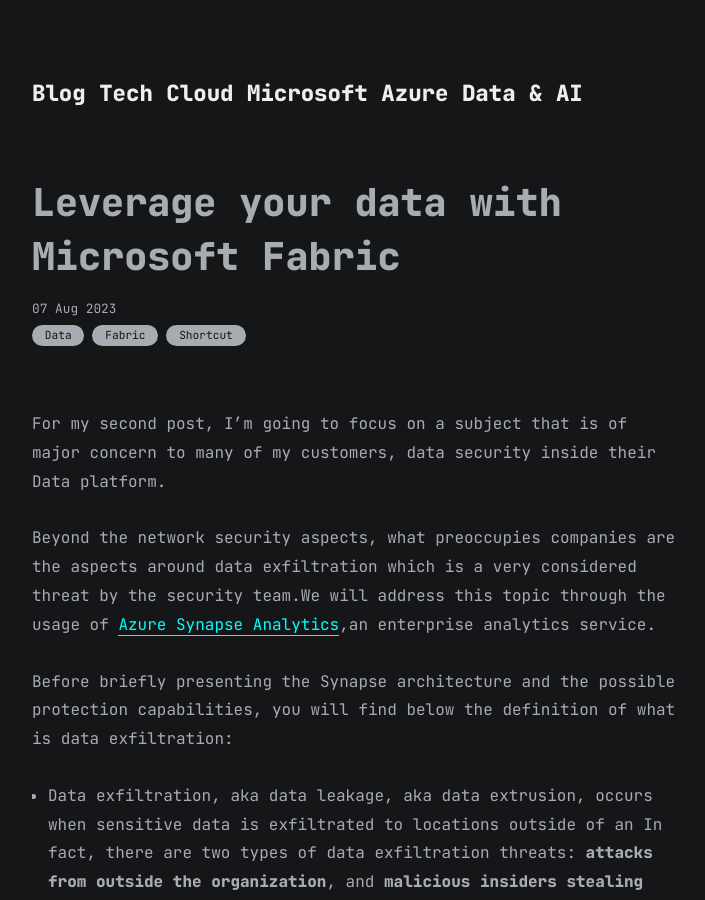
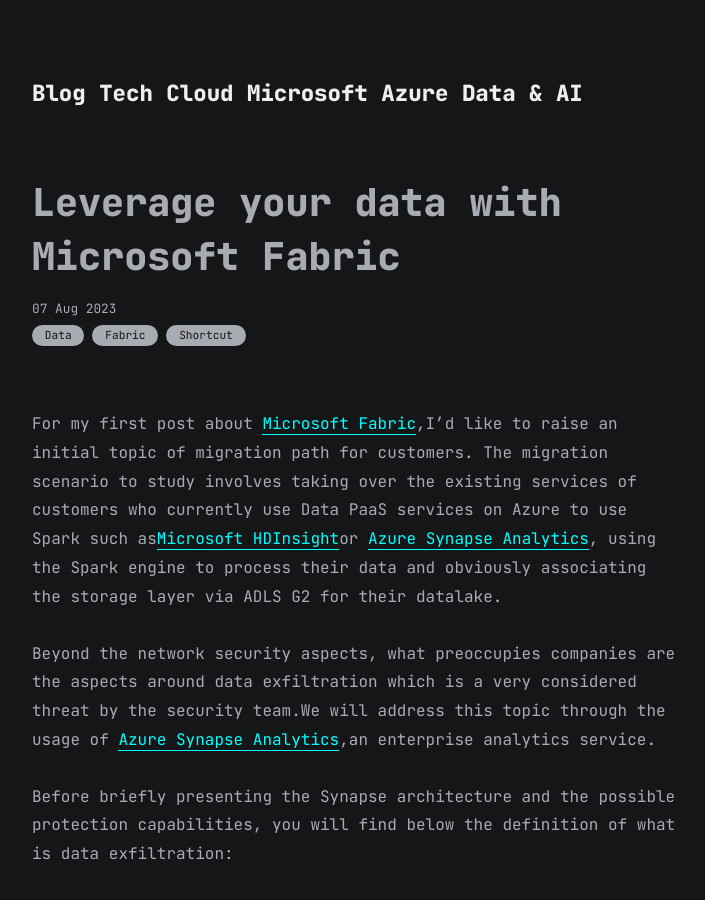
Before and after one commit to marc-hadjeje/marc-hadjeje.github.io, a Jekyll site: the page built from all_collections/_posts/2023-08-07-Fabric shorcut migration.md, in a window 1280 px wide and 900 px high. Shown: the whole window, without its empty margins (283-988 px from the left). Built offline with Jekyll 4.4.1, drawn with Linux system fonts in a browser that asks for light colours.

Commit message:
Update 2023-08-07-Fabric shorcut migration.md

```diff
--- a/all_collections/_posts/2023-08-07-Fabric shorcut migration.md
+++ b/all_collections/_posts/2023-08-07-Fabric shorcut migration.md
@@ -4,7 +4,9 @@ title: Leverage your data with Microsoft Fabric
 date: "2023-08-07"
 categories: ["Data", "Fabric", "Shortcut"]
 ---
-For my second post, I'm going to focus on a subject that is of major concern to many of my customers, data security inside their Data platform.
+For my first post about [Microsoft Fabric](https://www.microsoft.com/en-gb/microsoft-fabric/){:target="_blank"},I'd like to raise an initial topic of migration path for customers.
+The migration scenario to study involves taking over the existing services of customers who currently use Data PaaS services on Azure to use Spark such as[Microsoft HDInsight](https://azure.microsoft.com/en-gb/products/hdinsight/){:target="_blank"}or [Azure Synapse Analytics](https://learn.microsoft.com/en-us/azure/synapse-analytics/overview-what-is){:target="_blank"}, using the Spark engine to process their data and obviously associating the storage layer via ADLS G2 for their datalake.
+
 
 Beyond the network security aspects, what preoccupies companies are the aspects around data exfiltration which is a very considered threat by the security team.We will address this topic through the usage of [Azure Synapse Analytics](https://learn.microsoft.com/en-us/azure/synapse-analytics/overview-what-is){:target="_blank"},an enterprise analytics service.
 
```
